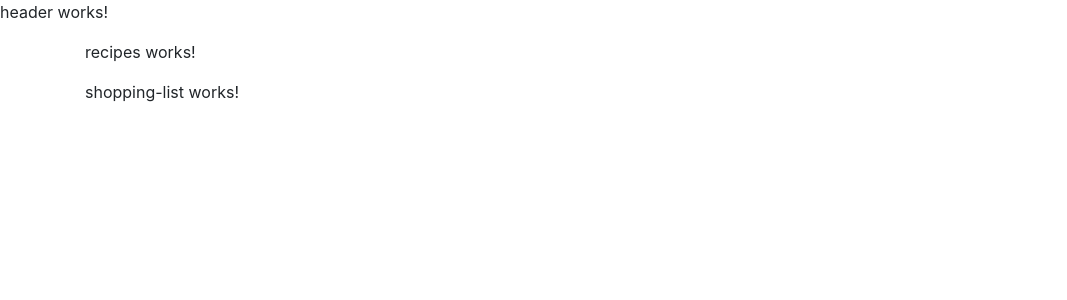
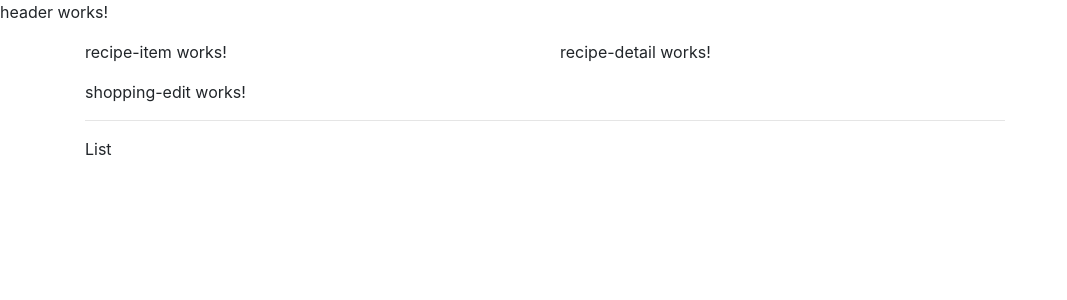
Before and after one commit to beebapcay/angular-learning-app, an Angular app: page / in a window 1280 px wide. Shown: the top 300 px of the page, without its empty margins (0-1067 px from the left). Built offline with nearby package versions, Linux system fonts and the light colour scheme.

Commit message:
Layout components

```diff
--- a/src/app/app.component.html
+++ b/src/app/app.component.html
@@ -1,9 +1,5 @@
 <app-header></app-header>
 <div class="container">
-  <div class="row">
-    <div class="col-12">
-      <app-recipes></app-recipes>
-      <app-shopping-list></app-shopping-list>
-    </div>
-  </div>
+  <app-recipes></app-recipes>
+  <app-shopping-list></app-shopping-list>
 </div>
--- a/src/app/recipes/recipe-list/recipe-list.component.html
+++ b/src/app/recipes/recipe-list/recipe-list.component.html
@@ -1 +1 @@
-<p>recipe-list works!</p>
+<app-recipe-item></app-recipe-item>
--- a/src/app/recipes/recipes.component.html
+++ b/src/app/recipes/recipes.component.html
@@ -1 +1,8 @@
-<p>recipes works!</p>
+<div class="row">
+  <div class="col-md-5">
+    <app-recipe-list></app-recipe-list>
+  </div>
+  <div class="col-md-7">
+    <app-recipe-detail></app-recipe-detail>
+  </div>
+</div>
--- a/src/app/shopping-list/shopping-list.component.html
+++ b/src/app/shopping-list/shopping-list.component.html
@@ -1 +1,7 @@
-<p>shopping-list works!</p>
+<div class="row">
+  <div class="col-10">
+    <app-shopping-edit></app-shopping-edit>
+    <hr />
+    <p>List</p>
+  </div>
+</div>
```
